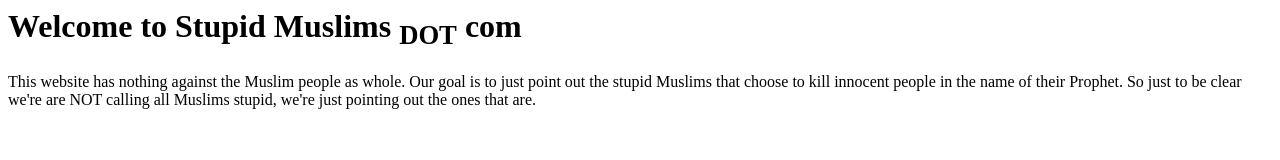
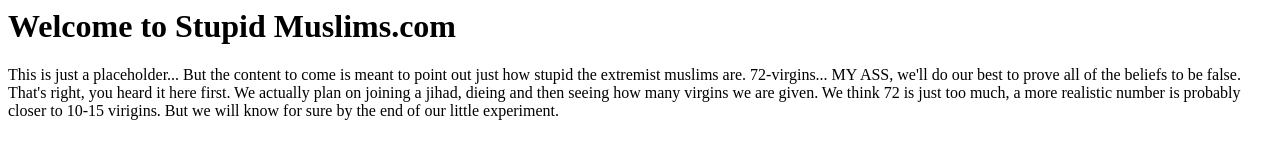
Before and after one commit to stupidmuslims/sm, a plain HTML site: page index.html in a window 1280 px wide. Drawn offline with Linux system fonts and the light colour scheme.

Commit message:
Update index.html

```diff
--- a/index.html
+++ b/index.html
@@ -3,10 +3,7 @@
     <title>Stupid Muslims</title>
   </head>
   <body>
-  <h1>Welcome to Stupid Muslims <sub>DOT</sub> com</h1>
-  <p>This website has nothing against the Muslim people as whole.  Our goal is to just point out the stupid Muslims that choose to
-    kill innocent people in the name of their Prophet.  So just to be clear we're are NOT calling all Muslims stupid, we're just pointing out the
-    ones that are.
-  </p>
+  <h1>Welcome to Stupid Muslims.com</h1>
+  <p>This is just a placeholder...   But the content to come is meant to point out just how stupid the extremist muslims are.  72-virgins... MY ASS, we'll do our best to prove all of the beliefs to be false.  That's right, you heard it here first.   We actually plan on joining a jihad, dieing and then seeing how many virgins we are given.  We think 72 is just too much, a more realistic number is probably closer to 10-15 virigins.   But we will know for sure by the end of our little experiment. </p>
   </body>
 </html>
```
